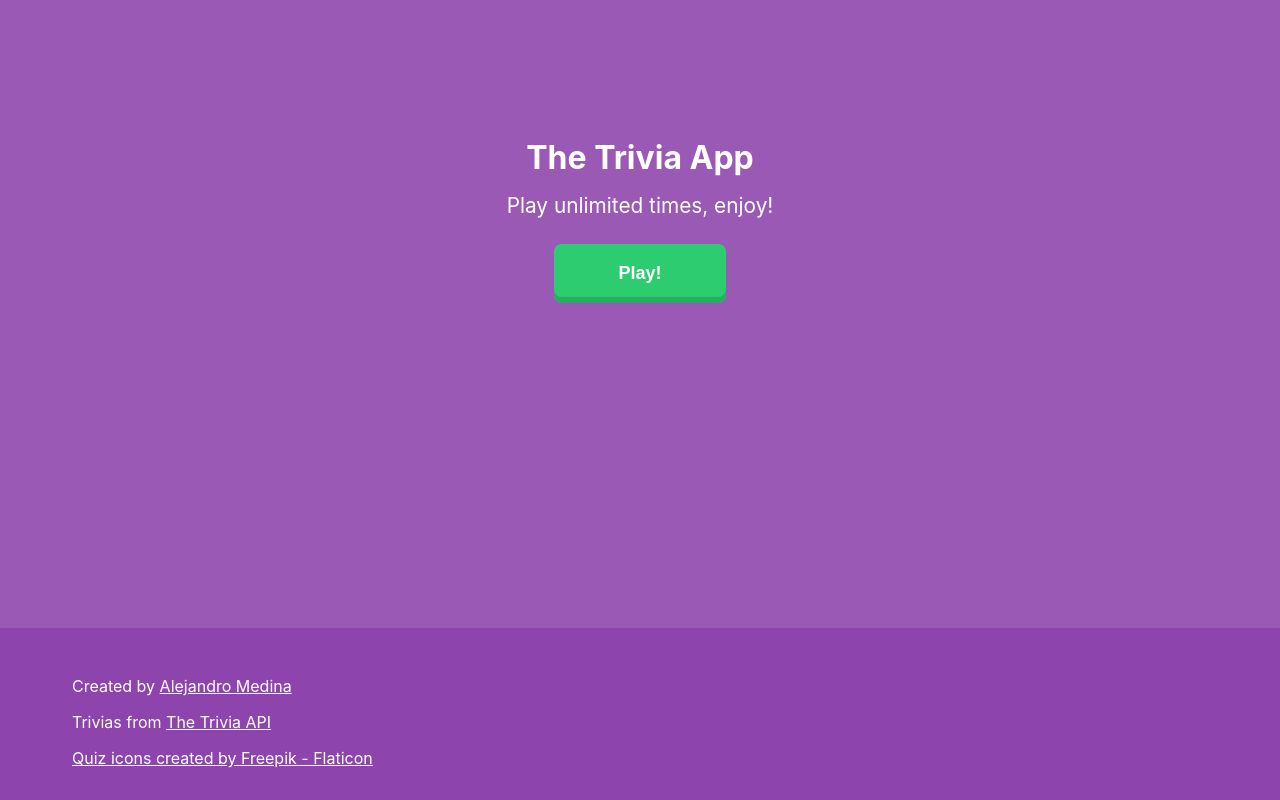
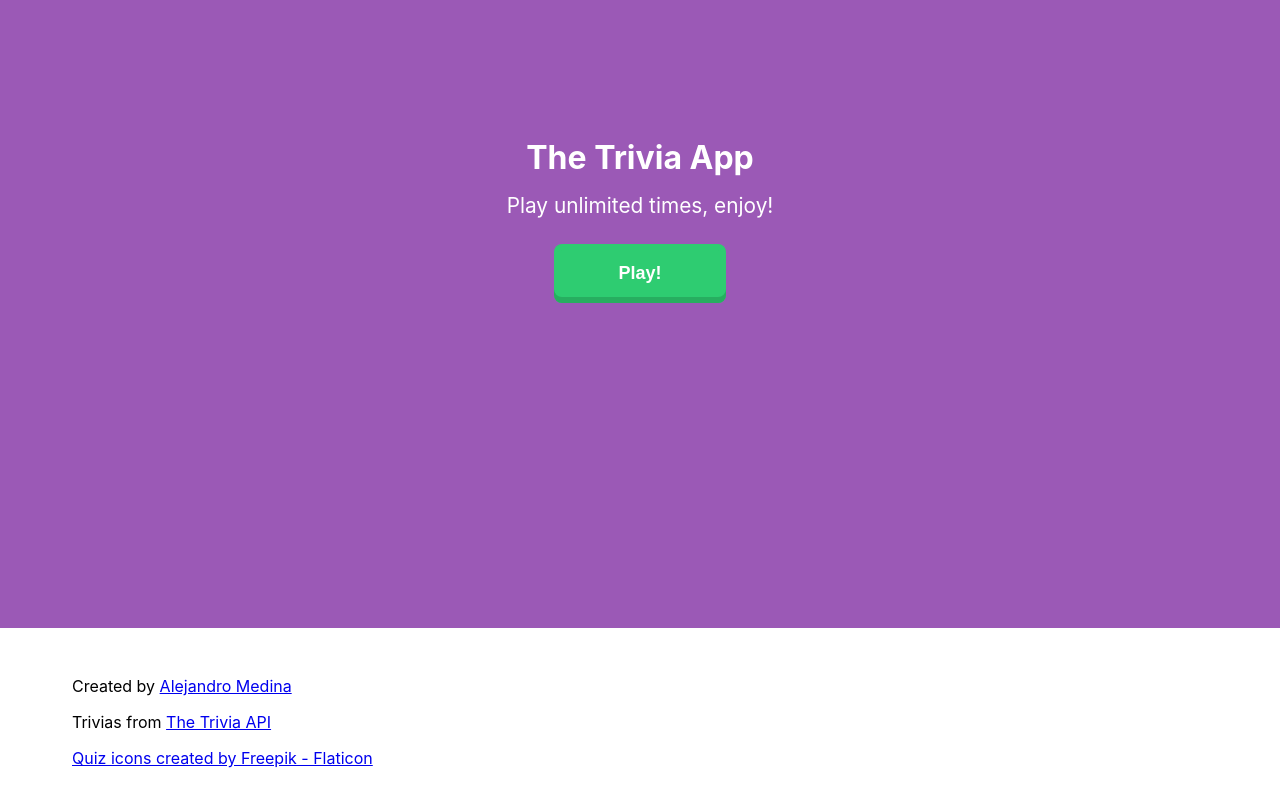
Before and after one commit to alejandro-medina/the-trivia-app, a React (Create React App) app: page / in a window 1280 px wide. Shown: the part 172-972 px from the top of the page. Built offline with nearby package versions, Linux system fonts and the light colour scheme.

Commit message:
remove duplicated css styles

```diff
--- a/src/index.css
+++ b/src/index.css
@@ -135,13 +135,3 @@ code {
 .cover button.btn-3d {
   margin: 1rem;
 }
-
-
-footer {
-  background-color: #8e44ad;
-  color: white;
-}
-
-footer a {
-  color: white;
-}
```
